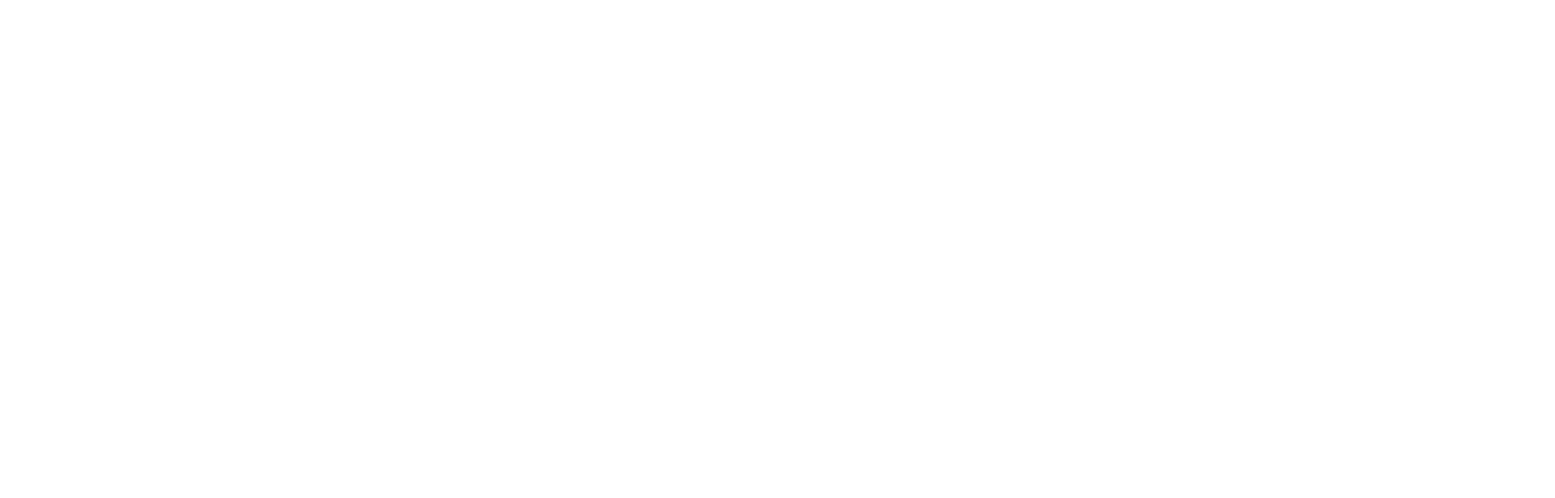
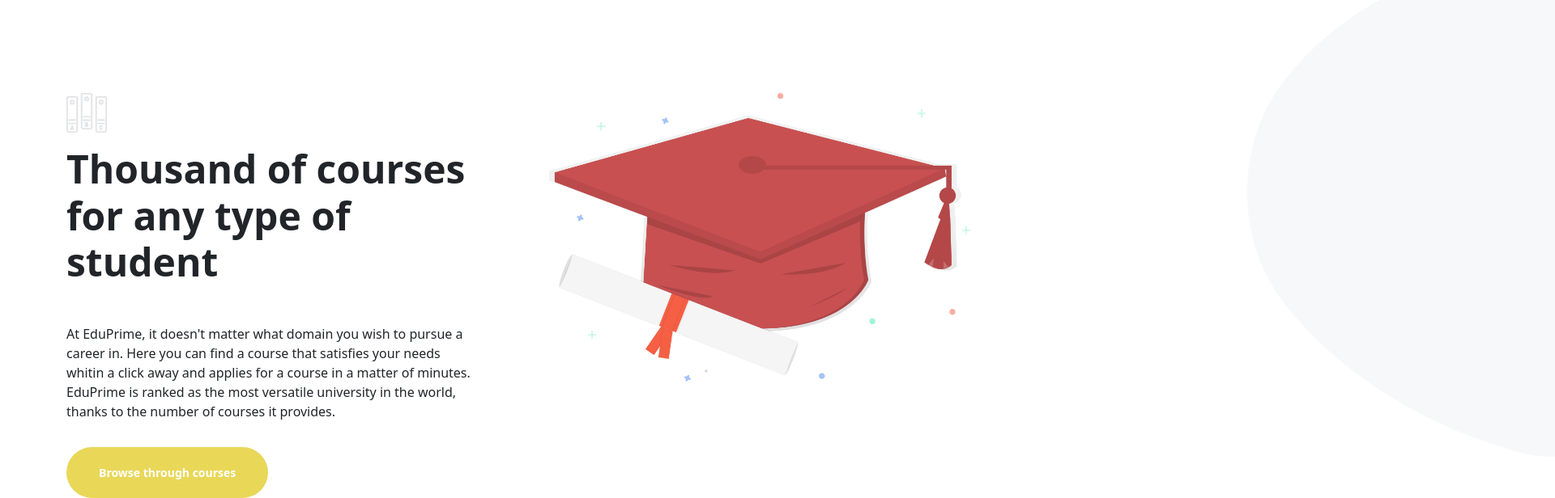
Before and after one commit to MartinelliFabio/proj-html-vuejs, a Vue app: page / in a window 1280 px wide. Shown: the part 675-1291 px from the top of the page at 81% size, 1920 px wide, since content can reach past the window. Before the commit the page ends 800 px from the top, so only its background shows below. Built offline with nearby package versions, Linux system fonts and the light colour scheme; the HTML template or start-up script is replaced by a standard one.

Commit message:
Made the first part of the FirstMainComponent

```diff
--- /dev/null
+++ b/src/components/FirstMainComponent.vue
@@ -0,0 +1,69 @@
+<template>
+    <div class="position-relative">
+        <img src="../../public/img/home-background.png" class="wave-main">
+        <div class="container">
+            <div class="d-flex pad">
+                <div class="description">
+                    <img src="../../public/img/Books-icon.png" alt="Book Icon" class="book-icon">
+                    <h2 class="display-5 fw-bold mb-5 mt-3">Thousand of courses for any type of student</h2>
+                    <p>At EduPrime, it doesn&apos;t matter what domain you wish to pursue a career in. Here you can find a course that satisfies your needs whitin a click away and applies for a course in a matter of minutes. EduPrime is ranked as the most versatile university in the world, thanks to the number of courses it provides.</p>
+                    <a href="#nogo"><span class="browse button mt-3">Browse through courses</span></a>
+                </div>
+                <div class="w-50 mrg">
+                    <img src="../../public/img/Graduation-Illustration.png" alt="Graduation image" class="graduation-img">
+                </div>
+            </div>
+        </div>
+    </div>
+</template>
+
+<script>
+    export default {
+        name: 'FirstMainComponent'
+    }
+</script>
+
+<style lang="scss" scoped>
+@use '../assets/style/partials/variables' as *;
+
+.pad {
+    padding-top: 150px;
+
+    .button {
+        display: inline-block;
+        padding: 0.1rem 2.5rem;
+        border-radius: 50px;
+        line-height: 60px;
+        text-align: center;
+    }
+
+    .browse {
+        background-color: $yellow;
+        color: $white;
+        font-size: 14px;
+        font-weight: bold;
+    }
+}
+
+.description {
+    width: 60%;
+}
+
+.book-icon {
+    width: 50px;
+}
+
+.graduation-img {
+    width: 520px;
+}
+
+.mrg {
+    margin-left: 90px;
+}
+
+.wave-main {
+    position: absolute;
+    top: 0;
+    z-index: -1;
+}
+</style>
--- a/src/components/HeaderComponent.vue
+++ b/src/components/HeaderComponent.vue
@@ -51,6 +51,7 @@
 
 <style lang="scss" scoped>
 @use '../assets/style/partials/variables' as *;
+
 .header {
     height: 80vh;
     background: url('../../public/img/theme_slider2_bg-1.jpg');
@@ -65,6 +66,7 @@
         border-top-right-radius: 5px;
         border-bottom-right-radius: 5px;
         font-size: 20px;
+        box-shadow: 2px 5px 25px $black;
     }
 
 
@@ -75,8 +77,7 @@
 
     .button {
         display: inline-block;
-        height: 60px;
-        width: 200px;
+        padding: 0.1rem 2rem;
         border-radius: 50px;
         line-height: 60px;
         text-align: center;
@@ -161,7 +162,6 @@
     .btn-apply {
         background-color: $white;
         color: $pink2;
-        width: 250px;
     }
 
     .btn-apply:hover {
--- a/src/components/MainComponent.vue
+++ b/src/components/MainComponent.vue
@@ -1,15 +1,21 @@
 <template>
     <div>
-
+        <FirstMainComponent/>
     </div>
 </template>
 
 <script>
+import FirstMainComponent from './FirstMainComponent.vue';
+
     export default {
-        name: 'MainComponent'
+    name: "MainComponent",
+    components: {
+        FirstMainComponent
     }
+}
 </script>
 
 <style lang="scss" scoped>
 
+
 </style>
```
